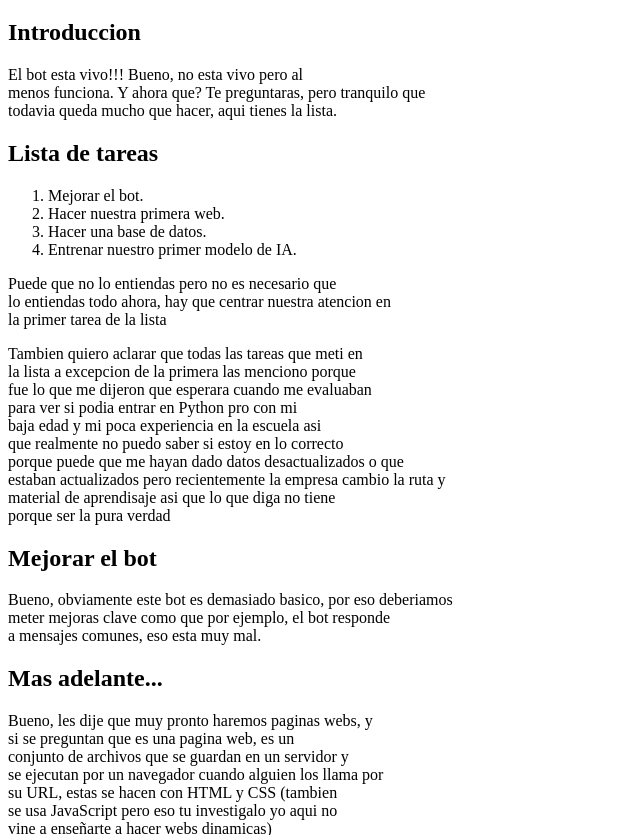
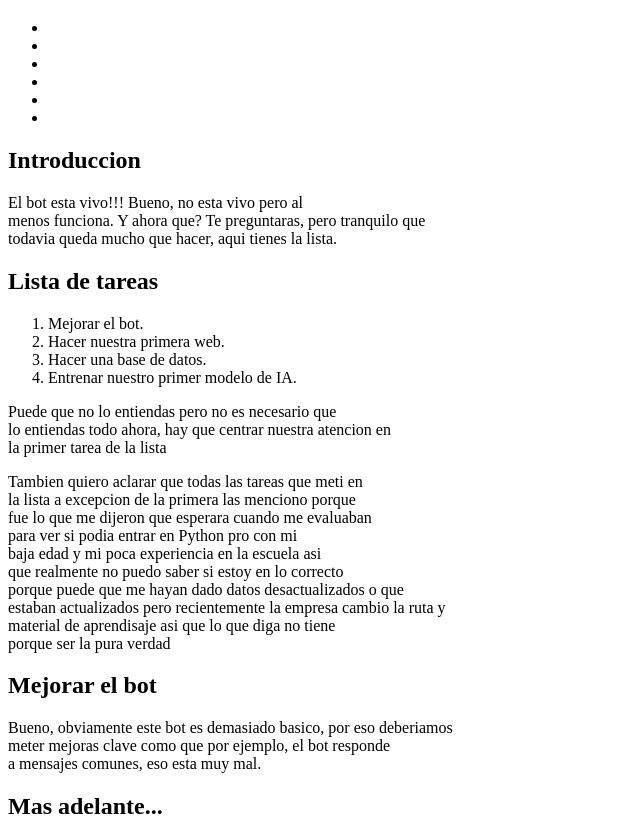
Before and after one commit to mathiasdev123/-El-bot-ya-responde-a-las-peticiones-, a plain HTML site: page index.html in a window 1280 px wide. Shown: the part 61-896 px from the top of the page, without its empty margins (0-640 px from the left). Drawn offline with Linux system fonts and the light colour scheme.

Commit message:
Update index.html

```diff
--- a/index.html
+++ b/index.html
@@ -6,15 +6,27 @@
     <meta name="viewport">
   </head>
   <body>
-    <h1>¡El bot ya responde a las peticiones!</h1>
+    <header>
+      <h1>¡El bot ya responde a las peticiones!</h1>
+      <nav>
+        <ul>
+          <li><a href="#a"></a></li>
+          <li><a href="#b"></a></li>
+          <li><a href="#c"></a></li>
+          <li><a href="#d"></a></li>
+          <li><a href="#e"></a></li>
+          <li><a href="#f"></a></li>
+        </ul>
+      </nav>
+    </header>
 
-    <h2>Introduccion</h2>
+    <h2 id="a">Introduccion</h2>
 
     <p>El bot esta vivo!!! Bueno, no esta vivo pero al <br>
       menos funciona. Y ahora que? Te preguntaras, pero tranquilo que <br>
       todavia queda mucho que hacer, aqui tienes la lista.</p>
 
-    <h2>Lista de tareas</h2>
+    <h2 id="b">Lista de tareas</h2>
 
     <ol>
       <li>Mejorar el bot.</li>
@@ -38,13 +50,13 @@
       material de aprendisaje asi que lo que diga no tiene <br>
       porque ser la pura verdad</p>
 
-    <h2>Mejorar el bot</h2>
+    <h2 id="c">Mejorar el bot</h2>
 
     <p>Bueno, obviamente este bot es demasiado basico, por eso deberiamos <br>
       meter mejoras clave como que por ejemplo, el bot responde <br>
       a mensajes comunes, eso esta muy mal.</p>
 
-    <h2>Mas adelante...</h2>
+    <h2 id="d">Mas adelante...</h2>
 
     <p>Bueno, les dije que muy pronto haremos paginas webs, y <br>
       si se preguntan que es una pagina web, es un <br>
@@ -54,7 +66,7 @@
       se usa JavaScript pero eso tu investigalo yo aqui no<br>
       vine a enseñarte a hacer webs dinamicas)</p>
 
-    <h2>Repaso de este modulo</h2>
+    <h2 id="e">Repaso de este modulo</h2>
 
     <p>Bueno ya que esta sera la ultima clase de este <br>
       modulo repasemos lo que logramos</p>
@@ -66,12 +78,12 @@
       <li>Y nuestro mayor logro: Hicimos nuestro propio bot</li>
     </ul>
 
-    <h2>Conclusion</h2>
+    <h2 id="f">Conclusion</h2>
 
     <p>No hay una conclusion tecnica para esta pagina pero creo <br>
       que la conclusion es que logramos muchas cosas este modulo <br>
       ¡Eso cuenta como logro del año! (Ademas, cuando vuelvan al <br>
-      colegio podran presumir que estaban estudiando muestras otros andaban descansando) <br>
+      colegio podran presumir que estaban estudiando mientras otros andaban descansando) <br>
       Esta pagina fue diferente porque las anteriores clases tenian nombres <br>
       claros, pero como rayos sabes que vas a hacer en <br>
       tu clase cuando tu clase se llama: ¡El bot ya <br>
```
